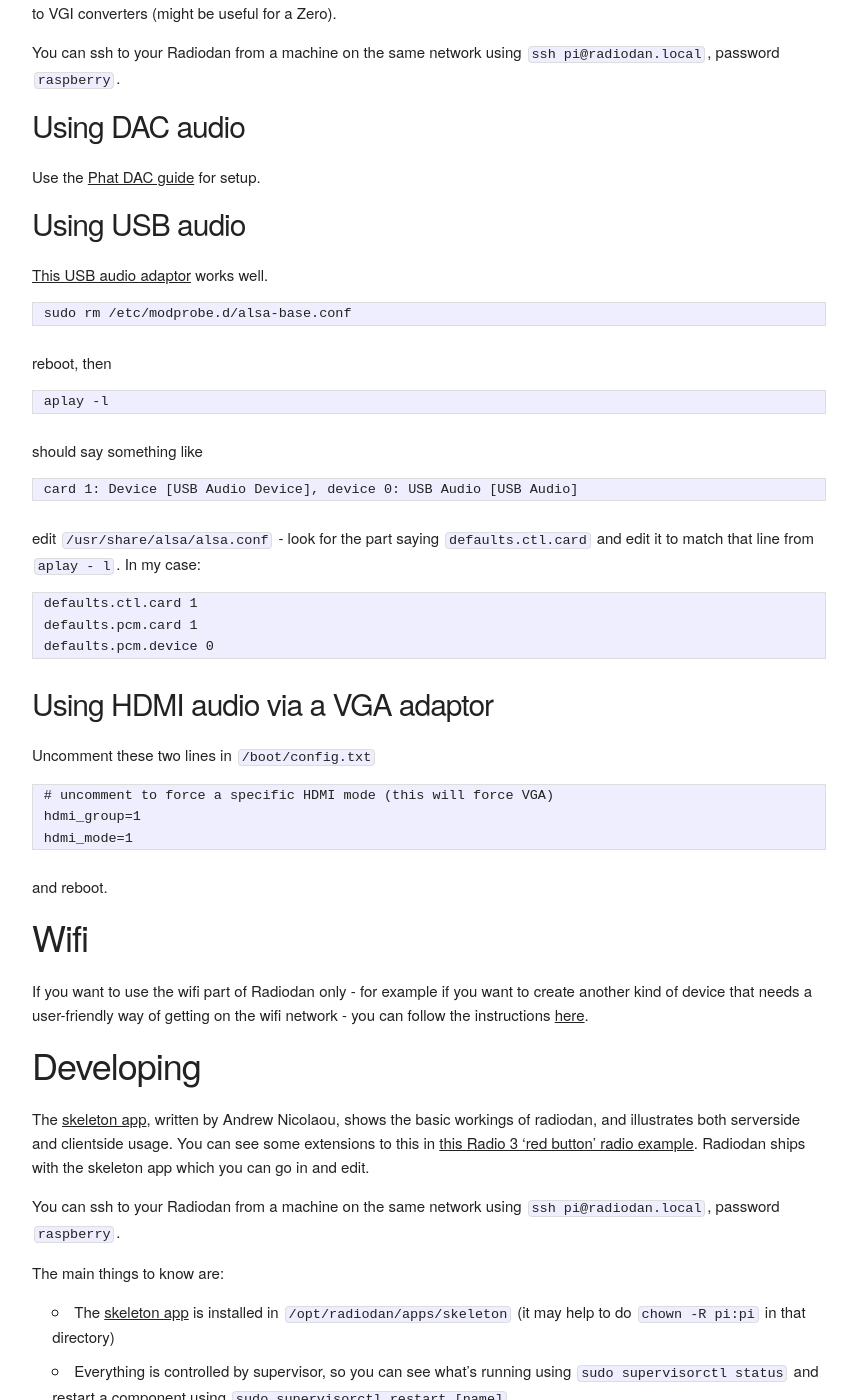
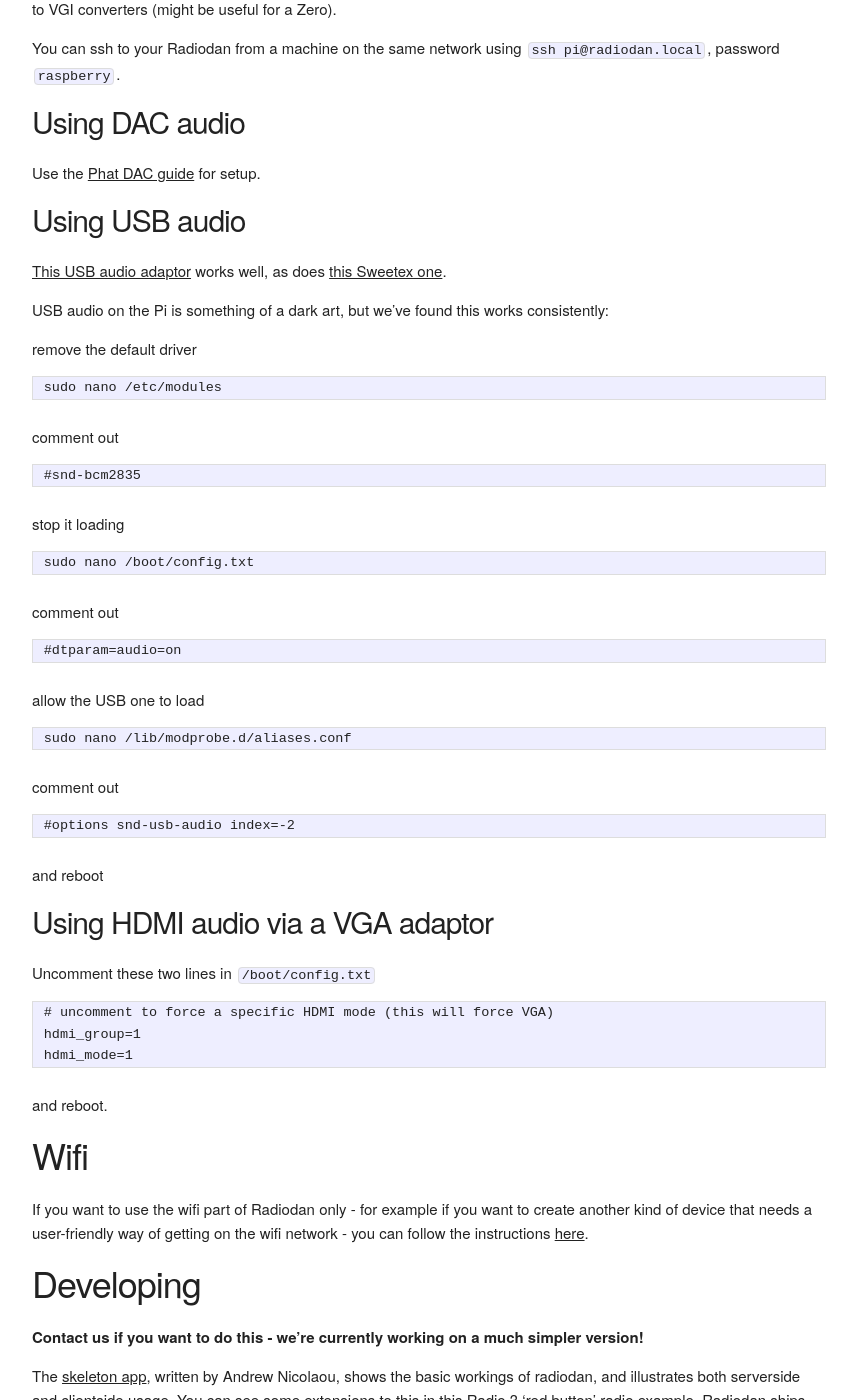
Before and after one commit to radiodan/radiodan.github.io, a Jekyll site: the page built from help/index.md, in a window 1280 px wide and 1400 px high, scrolled down 2473 px. Shown: the whole window, without its empty margins (128-985 px from the left). Built offline with Jekyll 4.4.1, drawn with Linux system fonts in a browser that asks for light colours; comment, search, counter and statistics services are not loaded; some of the changed text lies outside the part shown.

Commit message:
Updatd help with audio advice

````diff
--- a/help/index.md
+++ b/help/index.md
@@ -47,13 +47,15 @@
 7. Power supply for the Pi
 8. Laptop and ethernet cable; SD card reader
 
+The full bill of materials for a complete Radiodan is [here](https://github.com/radiodan/hardware/tree/master/bom).
+
 Download the latest [Raspian Jessie](https://www.raspberrypi.org/downloads/raspbian/).
 
 On a Mac laptop, SD card inserted into a reader,
 
     diskutil list
     diskutil unmountDisk /dev/diskn
-    sudo dd bs=1m if=~/Downloads/2016-03-18-raspbian-jessie.img of=/dev/rdiskn
+    sudo dd bs=1m if=~/Downloads/2016-09-23-raspbian-jessie.img of=/dev/rdiskn
 
 ("n" was "2" for me. If you are unsure about this, use the [official
 guide to installing operating system images](https://www.raspberrypi.org/documentation/installation/installing-images/) for the Pi).
@@ -136,23 +136,36 @@
 
 ### Using USB audio
 
-[This USB audio adaptor](https://thepihut.com/collections/cables-leads/products/usb-audio-adapter) works well.
+[This USB audio adaptor](https://thepihut.com/collections/cables-leads/products/usb-audio-adapter) works well, as does [this Sweetex one](http://www.ebay.co.uk/itm/271995751396).
 
-    sudo rm /etc/modprobe.d/alsa-base.conf
+USB audio on the Pi is something of a dark art, but we've found this works consistently:
 
-reboot, then
 
-    aplay -l
+remove the default driver
 
-should say something like
+    sudo nano /etc/modules
 
-    card 1: Device [USB Audio Device], device 0: USB Audio [USB Audio]
+comment out
 
-edit ```/usr/share/alsa/alsa.conf``` - look for the part saying ```defaults.ctl.card``` and edit it to match that line from ```aplay - l```. In my case:
+    #snd-bcm2835
 
-    defaults.ctl.card 1
-    defaults.pcm.card 1
-    defaults.pcm.device 0
+stop it loading
+
+    sudo nano /boot/config.txt                                                                                  # Enable audio (loads snd_bcm2835)
+
+comment out
+
+    #dtparam=audio=on
+
+allow the USB one to load
+
+    sudo nano /lib/modprobe.d/aliases.conf
+
+comment out
+
+    #options snd-usb-audio index=-2
+
+and reboot
 
 ### Using HDMI audio via a VGA adaptor
 
@@ -172,6 +185,8 @@
 [here](https://planb.nicecupoftea.org/2016/03/20/wifi-connect-quick-wifi-access-point-to-tell-a-raspberry-pi-about-a-wifi-network/).
 
 <h2 id="dev">Developing</h2>
+
+<b>Contact us if you want to do this - we're currently working on a much simpler version!</b>
 
 The [skeleton app](https://github.com/radiodan/radiodan-skeleton), written
 by Andrew Nicolaou, shows the basic workings of radiodan, and illustrates
@@ -255,7 +270,7 @@
 
 The PCB files are available
 [online](https://github.com/radiodan/hardware/tree/master/pcb). The
-components part numbers are in the PDF of the PCB documentation.
+components part numbers are in the PDF of the PCB documentation and there's also a [bill of materials](https://github.com/radiodan/hardware/tree/master/bom).
 
 #### Soldering the PCB
 
````
Also changed, not shown: other parts of help/index.md (+1 -3 lines), README.md.
